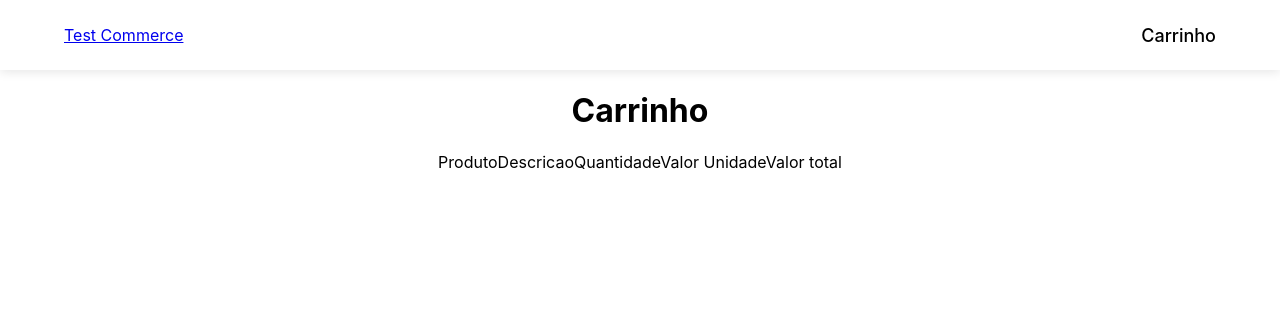
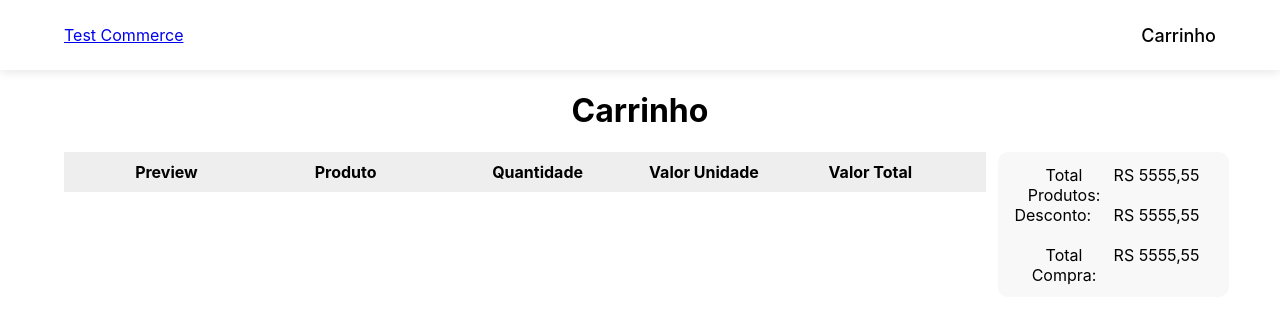
Before and after one commit to MatReis/test-commerce, a React (Create React App) app: page /carrinho in a window 1280 px wide. Shown: the top 324 px of the page. Built offline with nearby package versions, Linux system fonts and the light colour scheme; the HTML template or start-up script is replaced by a standard one.

Commit message:
update cart and styles

```diff
--- a/src/componets/Card.tsx
+++ b/src/componets/Card.tsx
@@ -15,7 +15,7 @@ interface CardProps {
 }
 
 const Card: React.FC<CardProps> = ({ product }) => {
-    const {id, title, price, discountPercentage, brand, rating, stock, images} = product;
+    const {id, title, price, discountPercentage, brand, rating, stock, thumbnail} = product;
     const realPrice: number = price - ((price/100) * discountPercentage);
 
     const { addFavorite, removeFavorite, isFavorite } = useFavorites();
@@ -26,7 +26,7 @@ const Card: React.FC<CardProps> = ({ product }) => {
         <>
             <div className="card">
                 <div className="image">
-                    <img src={images[0]} alt="imagem do produto" />
+                    <img src={thumbnail} alt="imagem do produto" />
                 </div>
                 <div className="description">
                     <div className="info">
--- /dev/null
+++ b/src/componets/CartItemTable.tsx
@@ -0,0 +1,30 @@
+import React from "react"
+
+import { CartItem } from "../types/Cart";
+import { formatCurrency } from "../utils/utils";
+// import { updateQuantity, removeFromCart } from "../contexts/CartContext"
+
+
+const CartItemTable: React.FC<CartItem>= ({ product, quantity }) => {
+    const { price, title, discountPercentage, thumbnail} = product
+    const realPrice: number = price - ((price/100) * discountPercentage);
+    const sumValue: number = realPrice * quantity;
+
+    return (
+        <div className="table-grid-content">
+            <div>
+                <img src={thumbnail} alt='thumbnail' />
+            </div>
+            <div >{title}</div>
+            <div >
+                <button></button>
+                {quantity}
+                <button></button>
+            </div>
+            <div >{formatCurrency(realPrice)}</div>
+            <div >{formatCurrency(sumValue)}</div>
+        </div>
+    )
+}
+
+export default CartItemTable;
--- /dev/null
+++ b/src/pages/CartPage.css
@@ -0,0 +1,56 @@
+
+.cart {
+    display: grid;
+    grid-template-columns: 80% 20%;
+    grid-column-gap: 1vw;
+}
+
+.table-grid {
+    width: 100%;
+    grid-auto-rows: 15vh;
+}
+
+.table-grid-header, .table-grid-content {
+    display: grid;
+    grid-template-columns: 11vw 17vw 13vw 13vw 13vw;
+    justify-content: center; /* Centraliza horizontalmente */
+    align-content: center; /* Centraliza verticalmente */
+}
+
+.table-grid-header {
+    font-size: 1em;
+    font-weight: bold;
+    height: 5vh;
+    background-color: #eee;
+}
+
+/* .table-grid-header > div, .table-grid-content > div {
+    border: 1px solid black;
+    justify-content: center;
+    align-content: center;
+} */
+
+.table-content {
+    height: 20vh;
+    font-size: 1em;
+    border: 1px solid black;
+}
+
+.table-grid-content :first-child{
+    max-width: 10vw;
+    max-height: 15vh;
+}
+
+.table-grid-content :first-child > img {
+    background-color: gre;
+}
+
+.cart-resume {
+    border-radius: 10px;
+    background-color: rgb(248, 248, 248);
+    display: grid;
+    grid-template-columns: 1fr 1fr;
+    grid-auto-rows: 5vh;
+    justify-items: start;
+    padding: 1vw 2vh;
+}
--- a/src/pages/CartPage.tsx
+++ b/src/pages/CartPage.tsx
@@ -1,7 +1,9 @@
 import React from 'react';
 
 import { useCart } from '../contexts/CartContext';
-import '../utils/utils'
+import '../utils/Utils.css'
+import CartItemTable from '../componets/CartItemTable';
+import './CartPage.css'
 
 
 const CartPage: React.FC = () => {
@@ -12,21 +14,24 @@ const CartPage: React.FC = () => {
       <div className='title'>
         <h1>Carrinho</h1>
       </div>
-      <div className='table'>
-        <div className='table-header'>
-          <span>Produto</span>
-          <span>Descricao</span>
-          <span>Quantidade</span>
-          <span>Valor Unidade</span>
-          <span>Valor total</span>
+      <div className='cart responsive-wrapper'>
+        <div className='table-grid'>
+          <div className='table-grid-header' >
+            <div>Preview</div>
+            <div>Produto</div>
+            <div>Quantidade</div>
+            <div>Valor Unidade</div>
+            <div>Valor Total</div>
+          </div>
+          {cartItems.map(item => (
+            <CartItemTable product={item.product} quantity={item.quantity} />
+          ))}
         </div>
-        <div className='table-content'>
-
+        <div className='cart-resume'>
+            <span> Total Produtos: </span> <span> RS 5555,55</span>
+            <span> Desconto: </span> <span> RS 5555,55</span>
+            <span> Total Compra:  </span> <span> RS 5555,55</span>
         </div>
-
-        {cartItems.map( item => (
-          <div>{item.product.title}</div>
-        ))}
       </div>
     </>
   );
```
